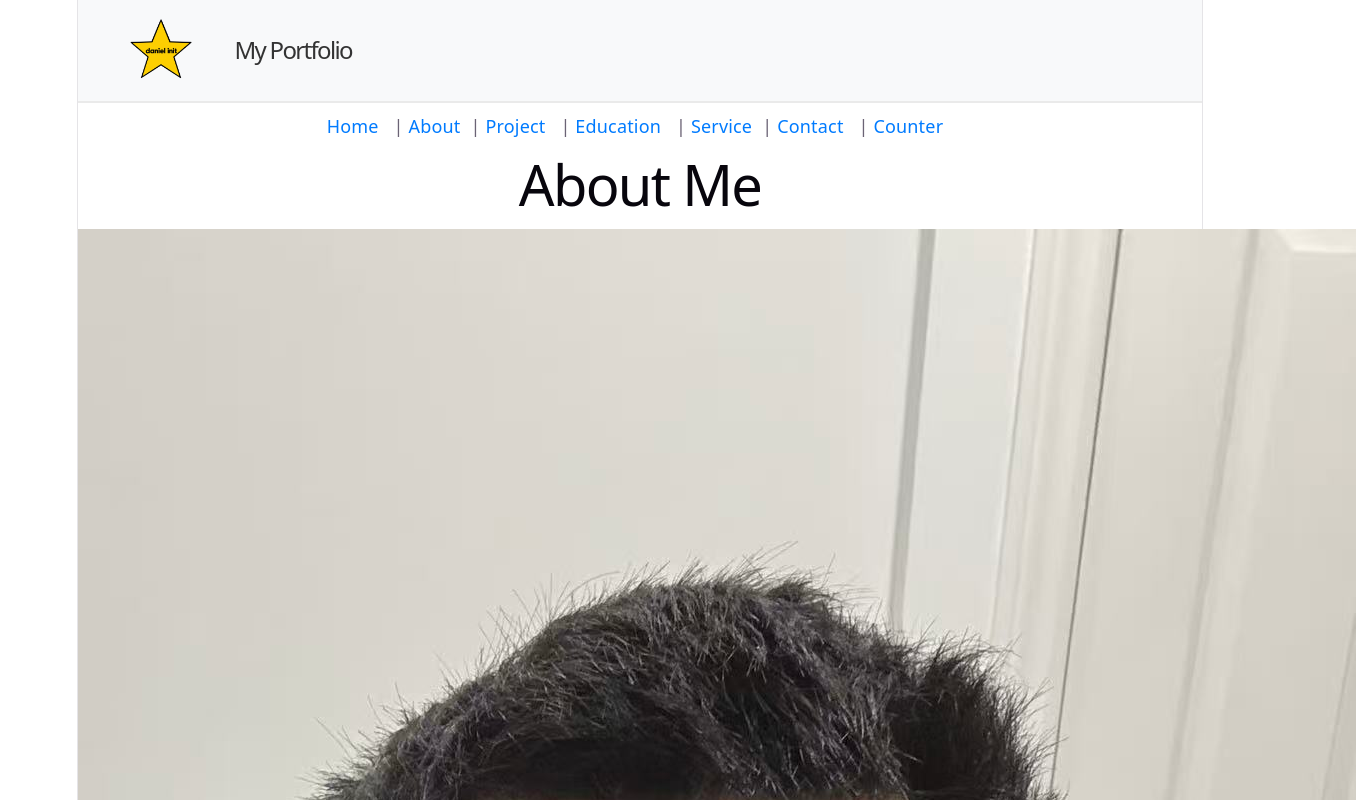
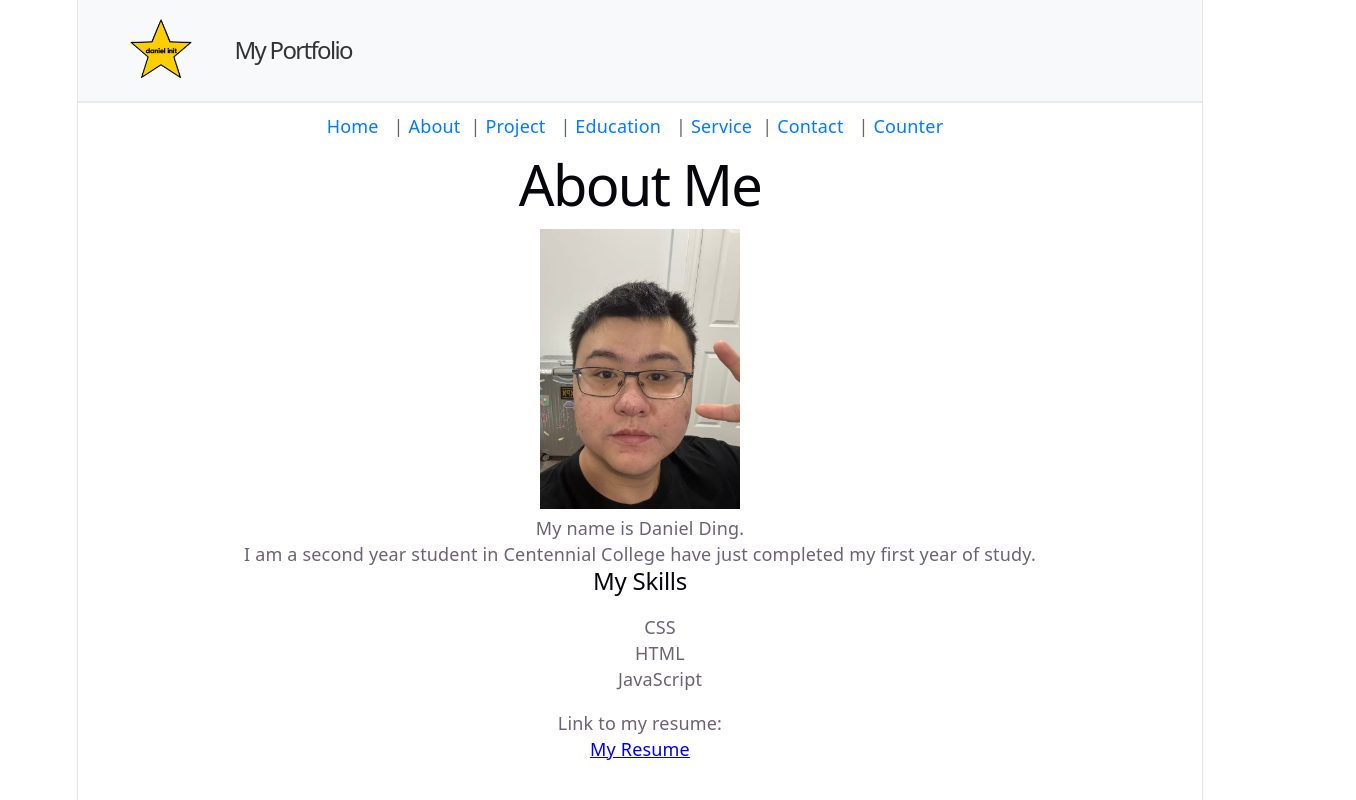
Before and after one commit to danielding1999-prog/COMP229_Assignment1_Yiming_Ding, a React (Vite) app in the folder client/: page /About in a window 1280 px wide. Shown: the top 800 px of the page, 1356 px wide, since content can reach past the window. Built offline with nearby package versions, Linux system fonts and the light colour scheme.

Commit message:
Adjusted mug_shot size on about page.

```diff
--- a/client/src/components/About.jsx
+++ b/client/src/components/About.jsx
@@ -6,7 +6,7 @@ function About(){
     return(
         <div>
             <h1>About Me</h1>
-            <img src={mugshot} height="280" width="200" alt="Daniel Ding" />
+            <img src={mugshot} style={{ height: "280px", width: "200px" }} alt="Daniel Ding" />
             <p>My name is Daniel Ding.</p>
             <p>I am a second year student in Centennial College have just completed my first year of study.</p>
             <h2>My Skills</h2>
```
